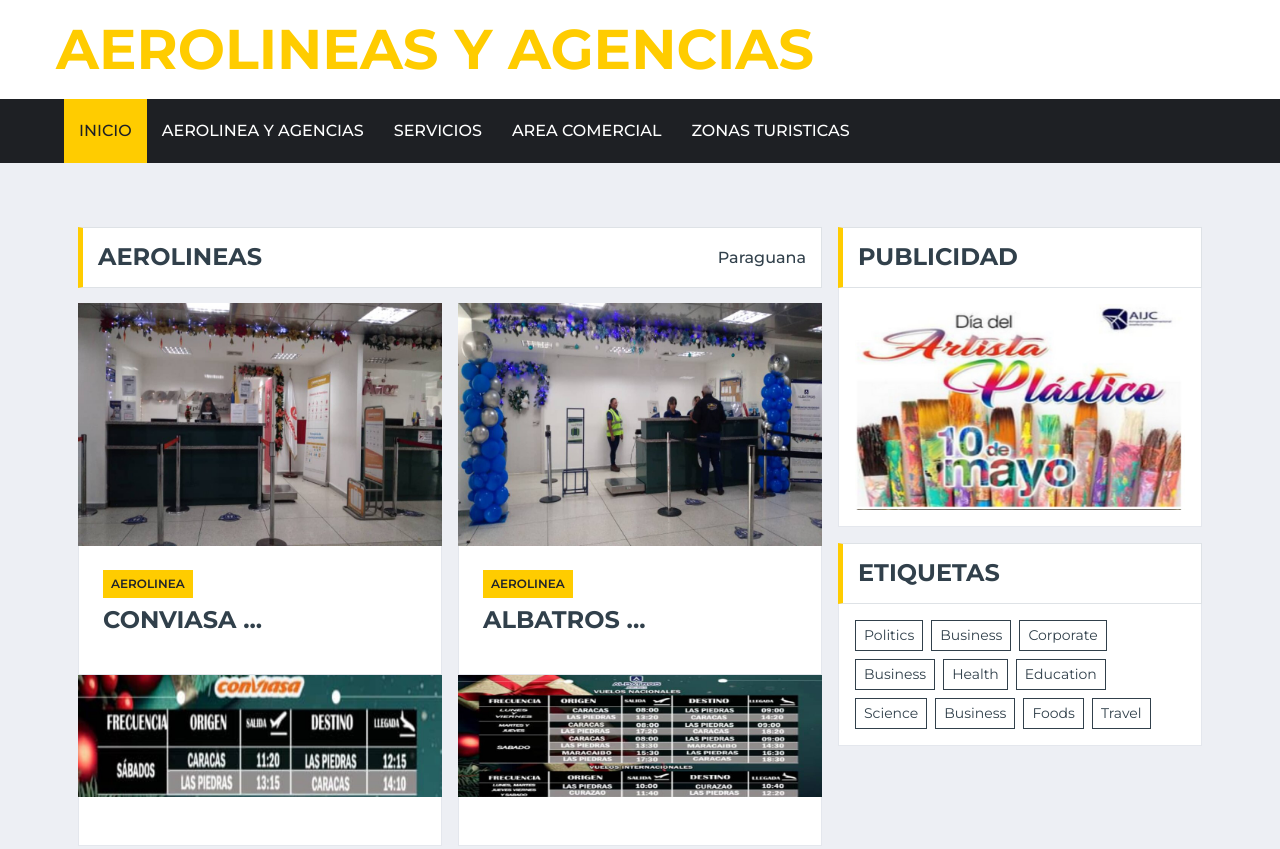
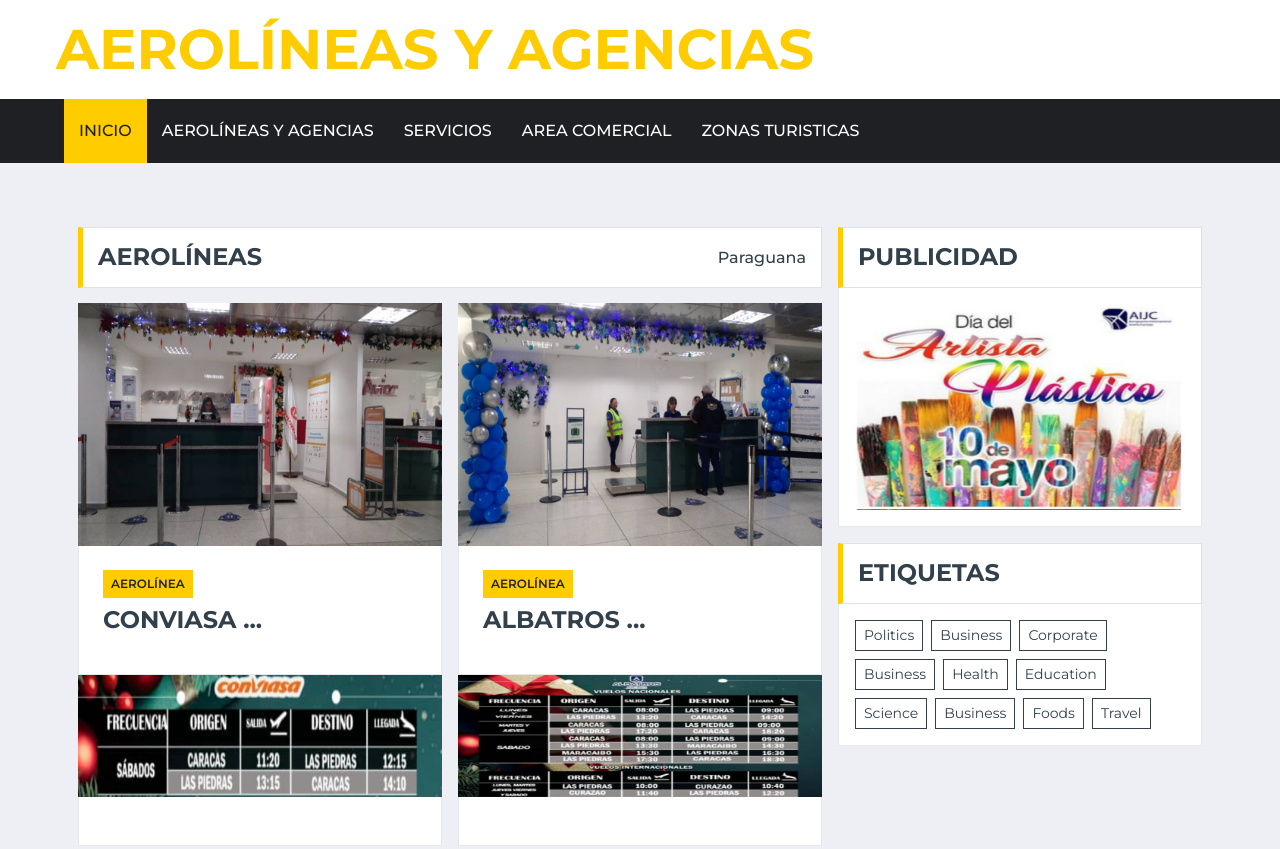
Before and after one commit to angel-moreno404/catalogo_digital_aeropuerto_internacional_JC.github.io, a plain HTML site: page category.html in a window 1280 px wide. Shown: the top 849 px of the page. Drawn offline with nearby package versions, Linux system fonts and the light colour scheme.

Commit message:
mas cambios de ortografia

```diff
--- a/category.html
+++ b/category.html
@@ -35,7 +35,7 @@
         <div class="row align-items-center bg-white py-3 px-lg-5">
             <div class="col-lg-4">
                 <a href="index.html" class="navbar-brand p-0 d-none d-lg-block">
-                    <h1 class="m-0 display-4 text-uppercase text-primary">Aerolineas y agencias  <span class="text-secondary font-weight-normal">  </span></h1>
+                    <h1 class="m-0 display-4 text-uppercase text-primary">Aerolíneas y agencias  <span class="text-secondary font-weight-normal">  </span></h1>
                 </a>
             </div>
 
@@ -56,7 +56,7 @@
             <div class="collapse navbar-collapse justify-content-between px-0 px-lg-3" id="navbarCollapse">
                 <div class="navbar-nav mr-auto py-0">
                     <a href="index.html" class="nav-item nav-link active">Inicio</a>
-                    <a href="category.html" class="nav-item nav-link">Aerolinea y Agencias</a>
+                    <a href="category.html" class="nav-item nav-link">Aerolíneas y Agencias</a>
                     <a href="servicios.html" class="nav-item nav-link">Servicios</a>
                     <a href="area_comercial.html" class="nav-item nav-link">Area Comercial</a>
                     <a href="single.html" class="nav-item nav-link">Zonas Turisticas</a>
@@ -78,7 +78,7 @@
                     <div class="row">
                         <div class="col-12">
                             <div class="section-title">
-                                <h4 class="m-0 text-uppercase font-weight-bold">Aerolineas</h4>
+                                <h4 class="m-0 text-uppercase font-weight-bold">Aerolíneas</h4>
                                 <a class="text-secondary font-weight-medium text-decoration-none" href="">Paraguana</a>
                             </div>
                         </div>
@@ -88,7 +88,7 @@
                                 <div class="bg-white border border-top-0 p-4">
                                     <div class="mb-2">
                                         <a class="badge badge-primary text-uppercase font-weight-semi-bold p-2 mr-2"
-                                            href="">Aerolinea</a>
+                                            href="">Aerolínea</a>
                                         <a class="text-body" href=""><small></small></a>
                                     </div>
                                     <a class="h4 d-block mb-3 text-secondary text-uppercase font-weight-bold" href="">Conviasa ...</a>
@@ -107,7 +107,7 @@
                                 <div class="bg-white border border-top-0 p-4">
                                     <div class="mb-2">
                                         <a class="badge badge-primary text-uppercase font-weight-semi-bold p-2 mr-2"
-                                            href="">Aerolinea</a>
+                                            href="">Aerolínea</a>
                                         <a class="text-body" href=""><small></small></a>
                                     </div>
                                     <a class="h4 d-block mb-3 text-secondary text-uppercase font-weight-bold" href="">albatros ...</a>
@@ -125,7 +125,7 @@
                                 <div class="bg-white border border-top-0 p-4">
                                     <div class="mb-2">
                                         <a class="badge badge-primary text-uppercase font-weight-semi-bold p-2 mr-2"
-                                            href="">Aerolinea</a>
+                                            href="">Aerolínea</a>
                                         <a class="text-body" href=""><small></small></a>
                                     </div>
                                     <a class="h4 d-block mb-3 text-secondary text-uppercase font-weight-bold" href="">Air avior...</a>
@@ -143,7 +143,7 @@
                                 <div class="bg-white border border-top-0 p-4">
                                     <div class="mb-2">
                                         <a class="badge badge-primary text-uppercase font-weight-semi-bold p-2 mr-2"
-                                            href="">Aerolinea</a>
+                                            href="">Aerolínea</a>
                                         <a class="text-body" href=""><small></small></a>
                                     </div>
                                     <a class="h4 d-block mb-3 text-secondary text-uppercase font-weight-bold" href="">R.A Venezolana ...</a>
```
Also changed, not shown: area_comercial.html (+1 -1 lines), contact.html (+1 -1 lines), index.html (+3 -3 lines), servicios.html (+1 -1 lines), servicios_turist.html (+1 -1 lines), single.html (+1 -1 lines), vista_adicora.html (+1 -1 lines), vista_aeroparaguana.html (+1 -1 lines), vista_alianzaikaros.html (+1 -1 lines), vista_cabosanroman.html (+1 -1 lines), vista_laplayita.html (+1 -1 lines), vista_pftravels.html (+1 -1 lines), vista_villamarina.html (+1 -1 lines), vista_zoologico.html (+1 -1 lines).
